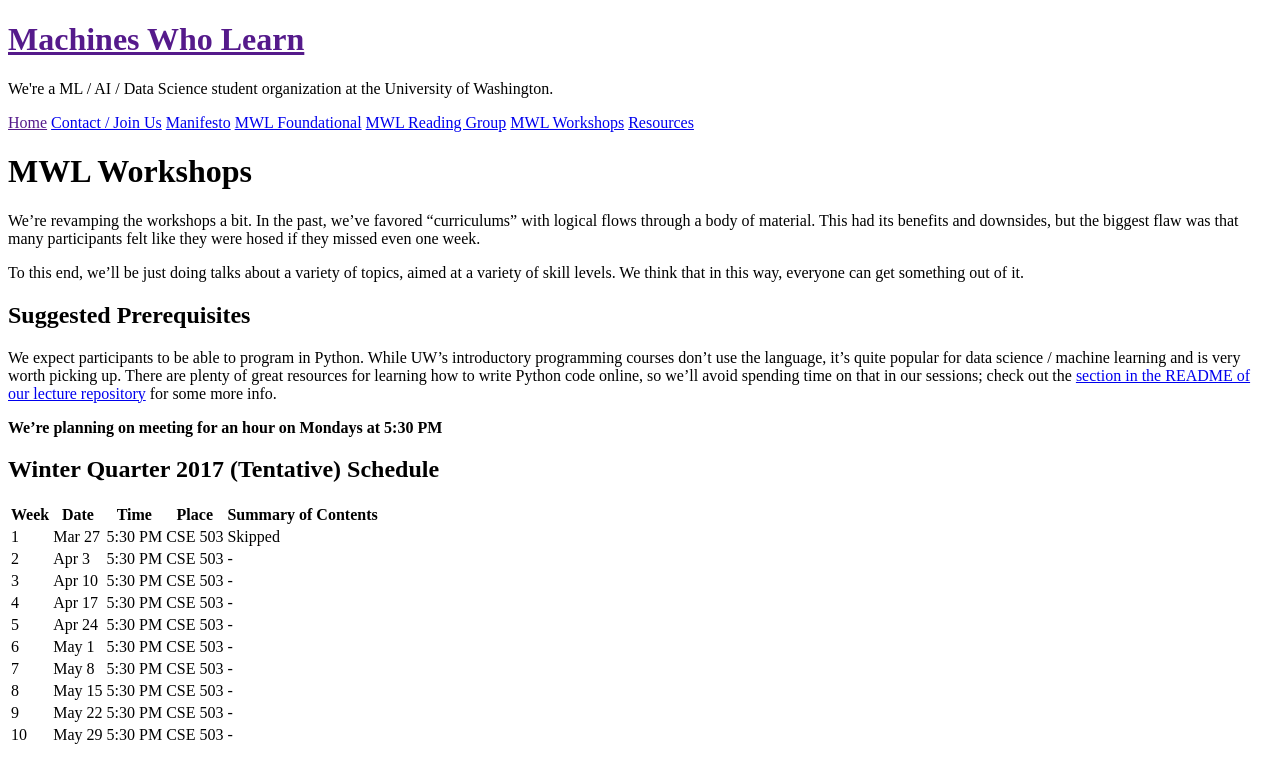
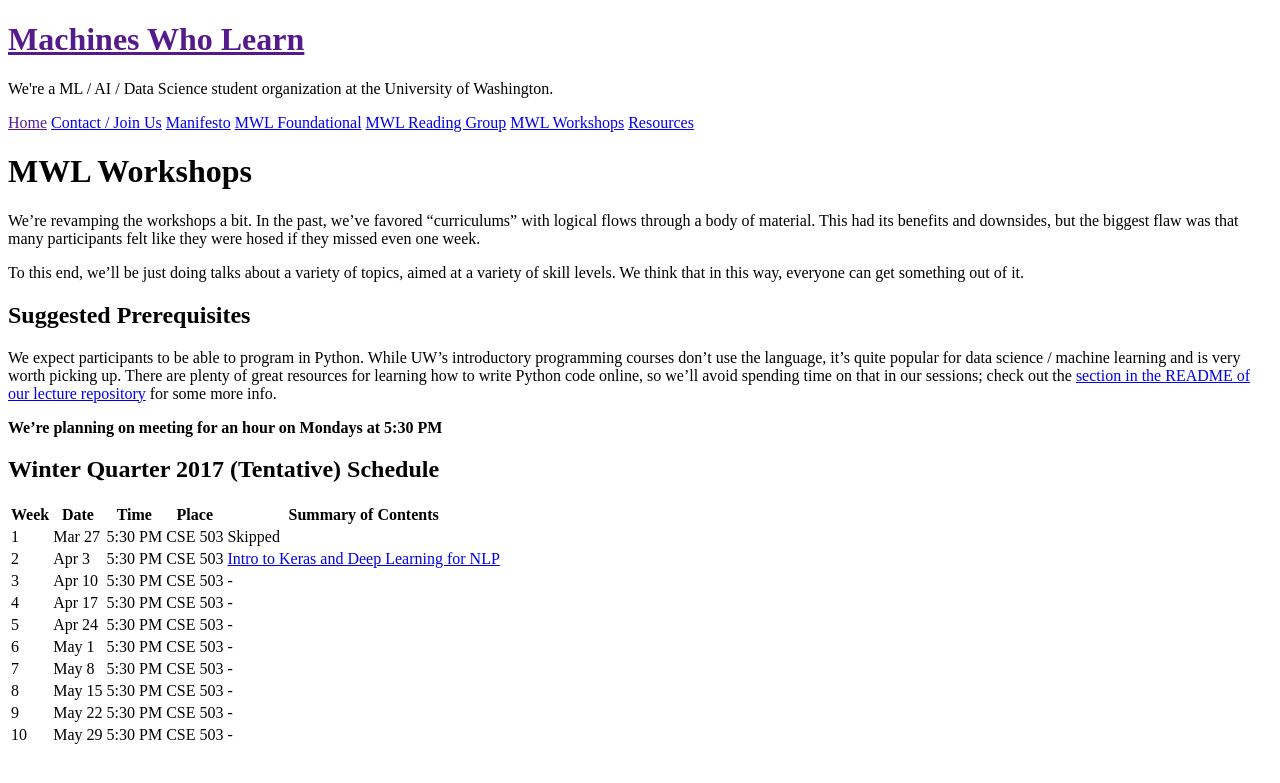
Before and after one commit to MachinesWhoLearn/machineswholearn.github.io, a Jekyll site: the page built from mwl_workshops.md, in a window 1280 px wide. Shown: the top 783 px of the page. Built offline with Jekyll 4.4.1, drawn with Linux system fonts in a browser that asks for light colours.

Commit message:
Add keras tutorial to site

```diff
--- a/mwl_workshops.md
+++ b/mwl_workshops.md
@@ -28,7 +28,7 @@ for some more info.
 | Week | Date | Time | Place | Summary of Contents |
 |------|------|------|-------|---------------------|
 | 1 | Mar 27 | 5:30 PM | CSE 503 | Skipped |
-| 2 | Apr 3 | 5:30 PM | CSE 503 | - |
+| 2 | Apr 3 | 5:30 PM | CSE 503 | [Intro to Keras and Deep Learning for NLP](https://github.com/MachinesWhoLearn/lectures/tree/master/2016-2017.Meetings/spring/01.keras_tutorial_duplicate_questions) |
 | 3 | Apr 10 | 5:30 PM | CSE 503 | - |
 | 4 | Apr 17 | 5:30 PM | CSE 503 | - |
 | 5 | Apr 24 | 5:30 PM | CSE 503 | - |
```
